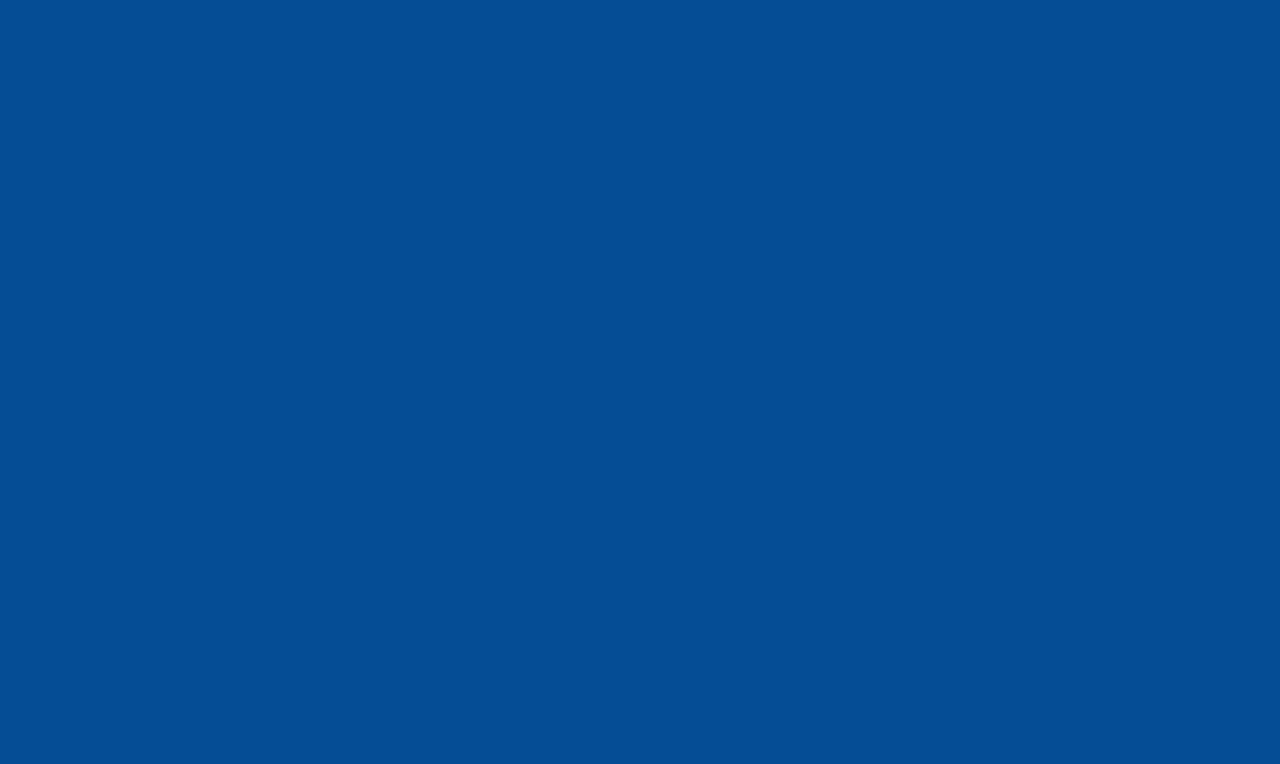
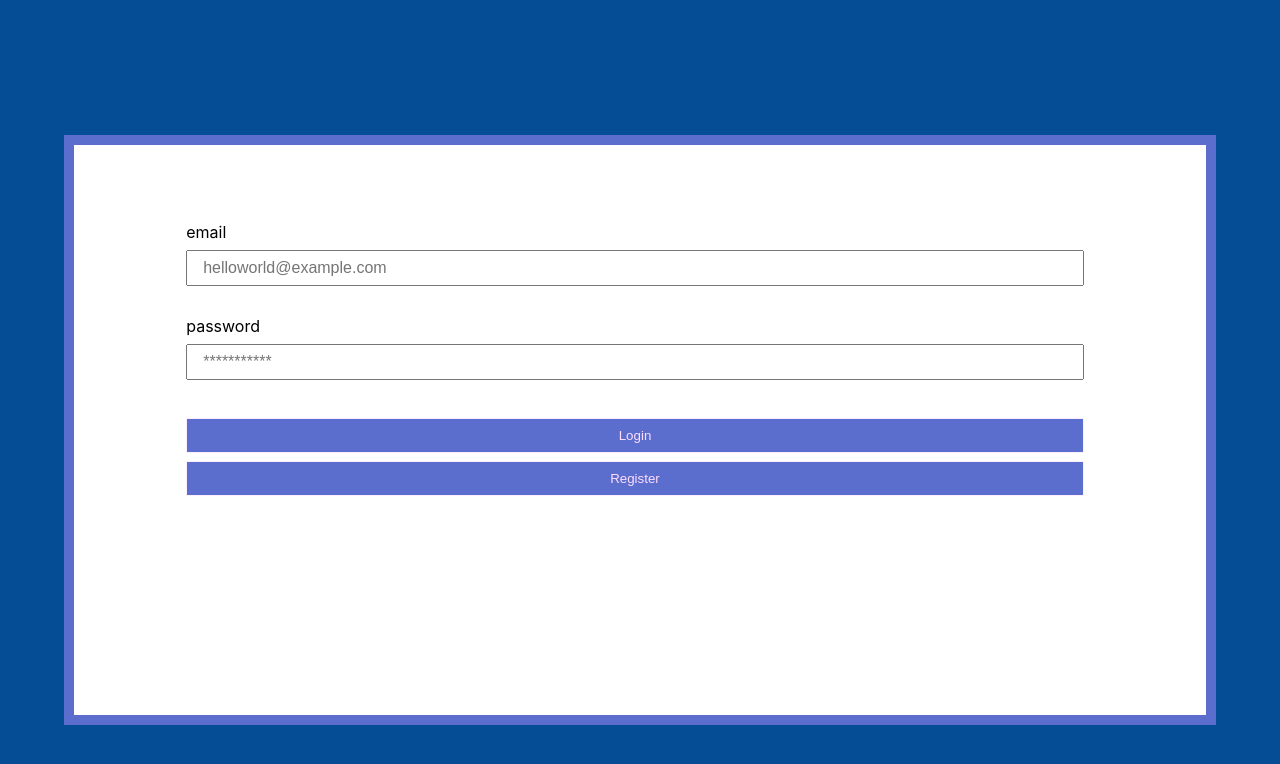
Before and after one commit to SecretJuJu/trash-dictionary, a React (Create React App) app in the folder front-end/: page /login in a window 1280 px wide. Shown: the top 764 px of the page. Built offline with nearby package versions, Linux system fonts and the light colour scheme.

Commit message:
before fix set state

```diff
--- a/front-end/package.json
+++ b/front-end/package.json
@@ -10,12 +10,14 @@
     "@types/node": "^12.0.0",
     "@types/react": "^17.0.0",
     "@types/react-dom": "^17.0.0",
+    "@types/react-router": "^5.1.14",
     "@types/react-router-dom": "^5.1.7",
     "axios": "^0.21.1",
     "dotenv": "^10.0.0",
     "react": "^17.0.2",
     "react-dom": "^17.0.2",
     "react-dotenv": "^0.1.3",
+    "react-router": "^5.2.0",
     "react-router-dom": "^5.2.0",
     "react-scripts": "4.0.3",
     "typescript": "^4.1.2",
--- /dev/null
+++ b/front-end/src/components/login/index.tsx
@@ -0,0 +1,31 @@
+import React from 'react'
+
+import './login.css'
+
+export class Login extends React.Component<{},{keyword: string}> {
+
+  render() {
+    return <div className="login-wrapper">
+        <div className="login">
+            <form>
+                <div>
+                    <div className="email">
+                        <label htmlFor="#emailInput" >email</label>
+                        <input type="text" placeholder="helloworld@example.com" id="emailInput" />
+                    </div>
+                    <div className="password">
+                        <label htmlFor="#passwordInput">password</label>
+                        <input type="password" placeholder="***********" id="passwordInput" />
+                    </div>
+                    <div className="buttons">
+                        <button type="submit">Login</button>
+                        <button>Register</button>
+                    </div>
+                </div>
+            </form>
+        </div>
+    </div>
+
+    ;
+  }
+}
--- /dev/null
+++ b/front-end/src/components/login/login.css
@@ -0,0 +1,57 @@
+.login-wrapper {
+    width: 90%;
+    display: flex;
+    justify-content: center;
+    align-items: center;
+}
+
+.login {
+    width: 100%;
+    height: 70%;
+    background: #fff;
+    box-sizing: content-box;
+    border: solid #5B6DCD 10px;
+    padding: 5px;
+}
+
+.login> form {
+    width: 100%;
+    height: 100%;
+    display: flex;
+    flex-direction: column;
+    align-items: center;
+    justify-content: center;
+}
+
+.login> form> div {
+    height: 50%;
+    display: flex;
+    justify-content: center;
+    flex-direction: column;
+    align-items: center;
+    margin-bottom: 10%;
+    width: 80%;
+}
+
+.email, .password, .buttons{
+    width: 100%;
+    margin:0px 10px 30px 0px;
+    display: flex;
+    flex-direction: column;
+}
+
+.email> input, .password> input {
+    height: 30px;
+    margin-top: 8px;
+    padding-left: 15px;
+    font-size: medium;
+    line-height: 100%;
+}
+
+.buttons > button{
+    background: #5B6DCD;
+    height: 35px;
+    border: 1px solid #fef;
+    color: #FDF;
+    margin-top:8px;
+}
--- a/front-end/src/components/toLogin/index.tsx
+++ b/front-end/src/components/toLogin/index.tsx
@@ -1,14 +1,14 @@
 import React from 'react'
 import axios from 'axios';
 import env from '../../config/env'
-
+import {Link} from "react-router-dom";
 import './toLogin.css'
 
-export class ToLogin extends React.Component<{},{isLogined: boolean}> {
+export class ToLogin extends React.Component<{},{isLogined: boolean,loading:boolean}> {
 
     constructor(props: any) {
         super(props)
-        this.state = {isLogined: false}
+        this.state = {isLogined: false, loading:true}
         this.checkLogined = this.checkLogined.bind(this)
         this.checkLogined()
     }
@@ -30,6 +30,8 @@ export class ToLogin extends React.Component<{},{isLogined: boolean}> {
                 localStorage.removeItem('user')
             }
         }
+        this.setState({loading: false})
+        return
     }
 
     getAdminName = () => {
@@ -37,20 +39,27 @@ export class ToLogin extends React.Component<{},{isLogined: boolean}> {
         if ( userString ) {
             const user = JSON.parse(userString)
             return user.username
+        } else {
+            localStorage.removeItem('token')
+            localStorage.removeItem('user')
+            window.location.reload(false);
+            return ""
         }
-        return "who the fuck are you"
     }
 
     render() {
         return <div className="to-login-wrapper">
             {
+                this.state.loading?
+                    <span className="to-login-loading">로딩중...</span>
+                :
                     this.state.isLogined?
                     <div className="to-login-welcome">
                         <span>안녕하세요</span>&nbsp;<strong>{this.getAdminName()}</strong>님
                     </div>
                     :<div className="to-login">
-                    <label htmlFor="to-login-btn">관리자이신가요? 로그인하러 가기 -&gt;</label>
-                    <button id="to-login-btn" className="btn">Login</button>
+                        <label htmlFor="to-login-link">관리자이신가요? 로그인하러 가기 -&gt;</label>
+                        <Link to="/login" id="to-login-link" className="btn">Login</Link>
                     </div>
             }
         </div>;
--- a/front-end/src/components/toLogin/toLogin.css
+++ b/front-end/src/components/toLogin/toLogin.css
@@ -6,7 +6,8 @@
 }
 
 .to-login-welcome,
-.to-login {
+.to-login,
+.to-login-loading {
     margin-right: 5%;
     height: 35px;
 }
@@ -21,8 +22,7 @@
     margin-right: 20px;
 }
 
-#to-login-btn {
-    background: #fff;
-    border: 1px solid #000;
-    border-radius: 0;
+#to-login-link {
+    text-decoration: underline;
+    color: #fff;
 }
--- a/front-end/src/shared/App.css
+++ b/front-end/src/shared/App.css
@@ -44,3 +44,10 @@
   padding-top:30px;
   justify-content: center;
 }
+
+#root> div {
+  width: 100%;
+  height: 100%;
+  display: flex;
+  justify-content: center;
+}
--- a/front-end/src/shared/App.tsx
+++ b/front-end/src/shared/App.tsx
@@ -1,12 +1,15 @@
 import React, { Component } from 'react';
 import { Home } from '../components/home'
+import { Login } from '../components/login'
 import { Route } from 'react-router-dom';
 import './App.css';
-
 class App extends Component {
   render () {
     return (
-      <Route exact path="/" component={Home}/>
+      <div>
+        <Route exact path="/" component={Home}/>
+        <Route exact path="/login" component={Login}/>
+      </div>
     );
   }
 }
```
Also changed, not shown: front-end/src/components/home/home.css (line endings or trailing spaces), 1 other file (tests, documents, lock files or other folders). Lines whose indentation alone changed are shown as unchanged.
